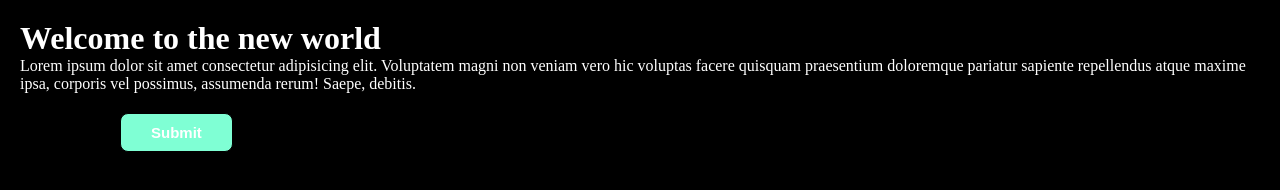
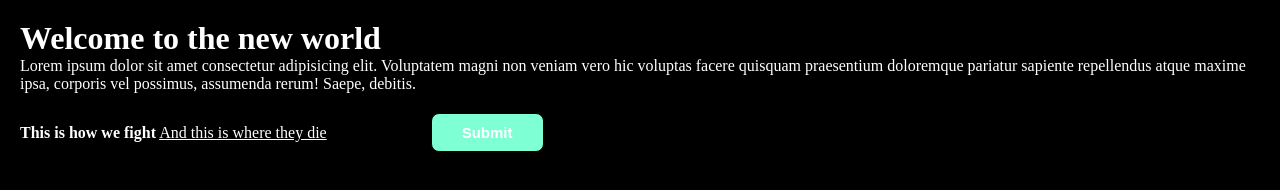
Before and after one commit to TaahaaUsman/Branch-Practice, a plain HTML site: page index.html in a window 1280 px wide. Drawn offline with Linux system fonts and the light colour scheme.

Commit message:
Adding new feather

```diff
--- a/index.html
+++ b/index.html
@@ -9,6 +9,8 @@
 <body>
     <h1>Welcome to the new world</h1>
     <p>Lorem ipsum dolor sit amet consectetur adipisicing elit. Voluptatem magni non veniam vero hic voluptas facere quisquam praesentium doloremque pariatur sapiente repellendus atque maxime ipsa, corporis vel possimus, assumenda rerum! Saepe, debitis.</p>
+    <b>This is how we fight</b>
+    <u>And this is where they die</u>
     <button>Submit</button>
     <script src="script.js"></script>
 </body>
```
